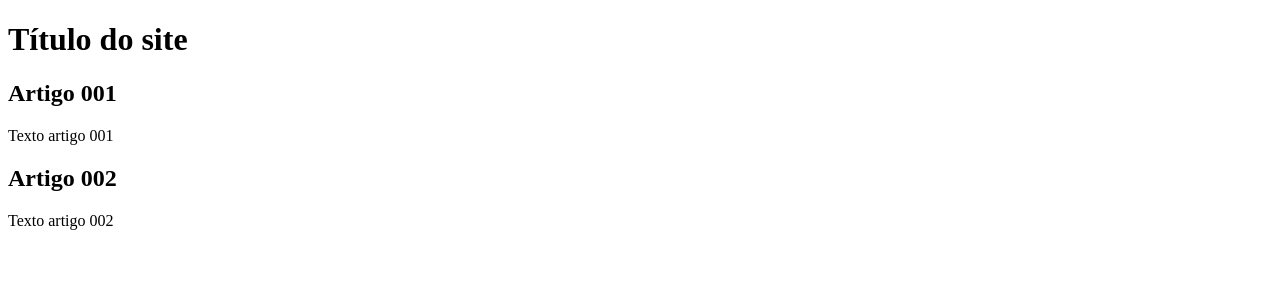
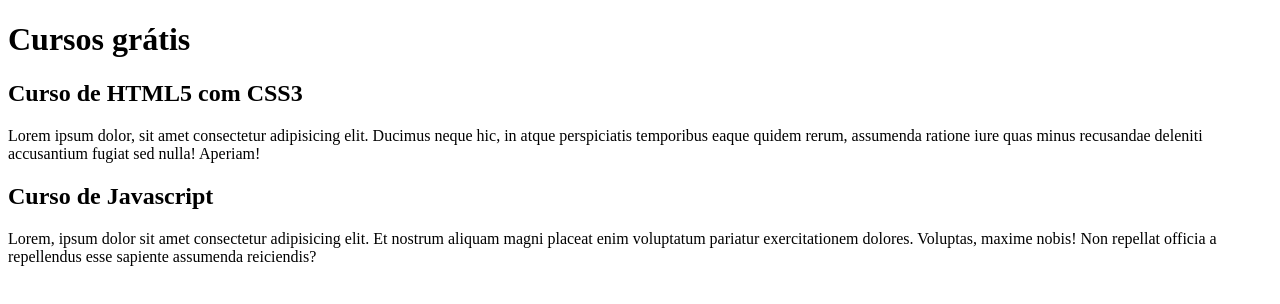
Before and after one commit to johnisonLima/Projeto-curso, a plain HTML site: page index.html in a window 1280 px wide. Drawn offline with Linux system fonts and the light colour scheme.

Commit message:
Comecei a escrever o conteudo

```diff
--- a/index.html
+++ b/index.html
@@ -8,15 +8,22 @@
 <body>
     <main>
         <head>
-            <h1>Título do site</h1>
+            <h1>Cursos grátis</h1>
         </head>
         <article>
-            <h2>Artigo 001</h2>
-            <p>Texto artigo 001</p>
+            <h2>Curso de HTML5 com CSS3</h2>
+            <p>
+                Lorem ipsum dolor, sit amet consectetur adipisicing elit. Ducimus neque hic, in atque perspiciatis temporibus
+                eaque quidem rerum, assumenda ratione iure quas minus recusandae deleniti accusantium fugiat sed nulla! Aperiam!
+            </p>
         </article>
         <article>
-            <h2>Artigo 002</h2>
-            <p>Texto artigo 002</p>
+            <h2>Curso de Javascript</h2>
+            <p>
+                Lorem, ipsum dolor sit amet consectetur adipisicing elit. Et nostrum aliquam magni placeat enim voluptatum
+                pariatur exercitationem dolores. Voluptas, maxime nobis! Non repellat officia a repellendus esse sapiente
+                assumenda reiciendis?
+            </p>
         </article>
     </main>
 </body>
```
